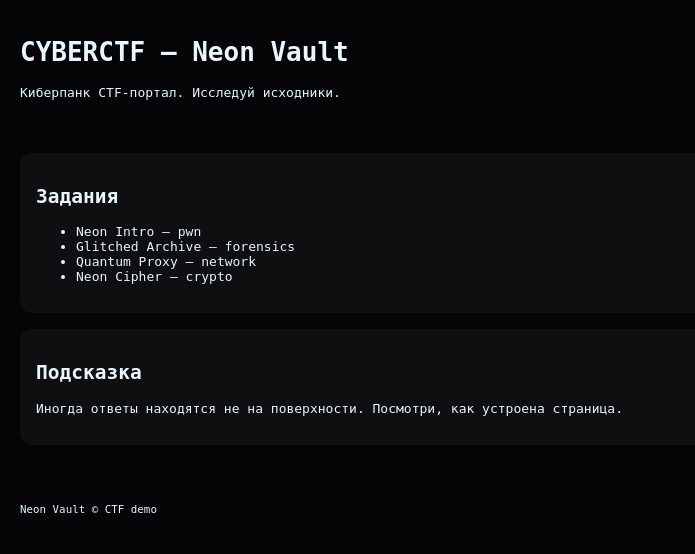
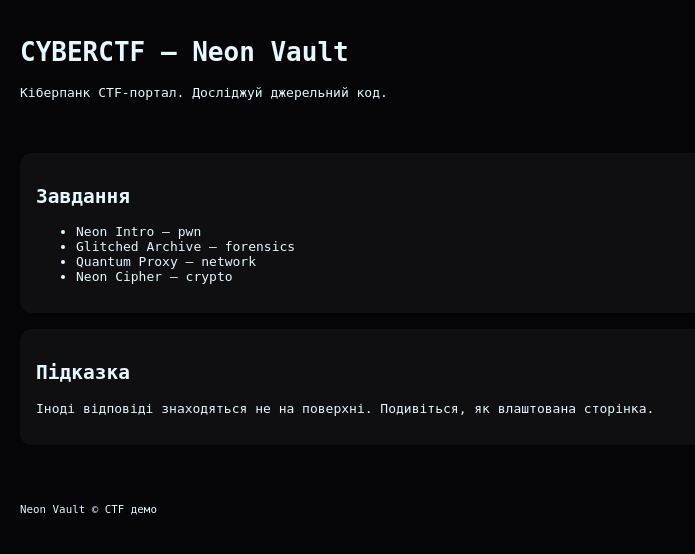
Before and after one commit to nkiteducation/CTF-server, a Python web app: template server/templates/index.html in a window 1280 px wide. Shown: the top 554 px of the page, without its empty margins (0-695 px from the left). Run offline with Jinja, Linux system fonts and the light colour scheme; the template is opened without the code that fills it, so the values that code supplies are empty.

Commit message:
fix: update language and text in index.html for Ukrainian localization

```diff
--- a/server/templates/index.html
+++ b/server/templates/index.html
@@ -1,5 +1,5 @@
 <!doctype html>
-<html lang="ru">
+<html lang="uk">
 <head>
 <meta charset="utf-8">
 <title>CYBERCTF — Neon Vault</title>
@@ -33,13 +33,13 @@
 
 <header>
   <h1>CYBERCTF — Neon Vault</h1>
-  <p>Киберпанк CTF-портал. Исследуй исходники.</p>
+  <p>Кіберпанк CTF-портал. Досліджуй джерельний код.</p>
 </header>
 
 <main>
 
   <section class="card">
-    <h2>Задания</h2>
+    <h2>Завдання</h2>
     <ul>
       <li>Neon Intro — pwn</li>
       <li>Glitched Archive — forensics</li>
@@ -49,10 +49,10 @@
   </section>
 
   <section class="card">
-    <h2>Подсказка</h2>
+    <h2>Підказка</h2>
     <p>
-      Иногда ответы находятся не на поверхности.
-      Посмотри, как устроена страница.
+      Іноді відповіді знаходяться не на поверхні.
+      Подивіться, як влаштована сторінка.
     </p>
   </section>
 
@@ -63,7 +63,7 @@
 </main>
 
 <footer>
-  <small>Neon Vault © CTF demo</small>
+  <small>Neon Vault © CTF демо</small>
 </footer>
 
 </body>
```
